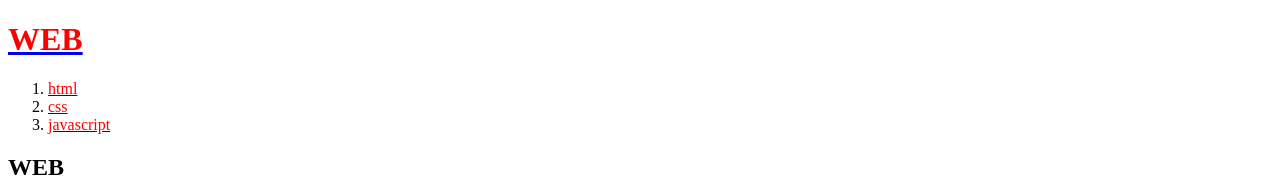
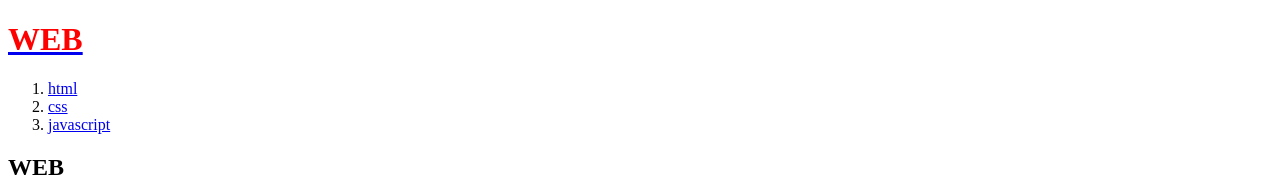
Before and after one commit to leeyou34/web2-1, a plain HTML site: page index.html in a window 1280 px wide. Shown: the top 183 px of the page. Drawn offline with Linux system fonts and the light colour scheme.

Commit message:
Update index.html

```diff
--- a/index.html
+++ b/index.html
@@ -10,13 +10,13 @@
   <body>
     <h1><a href="index.html"><font color="red">WEB</font></a></h1>
       <ol>
-        <li><a href="생활코딩 15.1.html"><font color="red">html</font></a></li>
-        <li><a href="생활코딩 15.2.html"><font color="red">css</font></a></li>
-        <li><a href="생활코딩 15.3.html"><font color="red">javascript</font></a></li>
+        <li><a href="생활코딩 15.1.html">html</a></li>
+        <li><a href="생활코딩 15.2.html">css</a></li>
+        <li><a href="생활코딩 15.3.html">javascript</a></li>
       </ol>
-<h2>WEB</h2>
-<p>The World Wide Web (WWW), commonly known as the Web, is an information system where documents and other web resources are identified by Uniform Resource Locators (URLs, such as https://example.com/), which may be interlinked by hyperlinks, and are accessible over the Internet.[1][2] The resources of the Web are transferred via the Hypertext Transfer Protocol (HTTP), may be accessed by users by a software application called a web browser, and are published by a software application called a web server. The World Wide Web is not synonymous with the Internet, which pre-dated the Web in some form by over two decades and upon which technologies the Web is built.
+      <h2>WEB</h2>
+       <p>The World Wide Web (WWW), commonly known as the Web, is an information system where documents and other web resources are identified by Uniform Resource Locators (URLs, such as https://example.com/), which may be interlinked by hyperlinks, and are accessible over the Internet.[1][2] The resources of the Web are transferred via the Hypertext Transfer Protocol (HTTP), may be accessed by users by a software application called a web browser, and are published by a software application called a web server. The World Wide Web is not synonymous with the Internet, which pre-dated the Web in some form by over two decades and upon which technologies the Web is built.
 
-English scientist Sir Timothy Berners-Lee invented the World Wide Web in 1989. He wrote the first web browser in 1990 while employed at CERN near Geneva, Switzerland.[3][4] The browser was released outside CERN to other research institutions starting in January 1991, and then to the general public in August 1991. The Web began to enter everyday use in 1993-4, when websites for general use started to become available.[5] The World Wide Web has been central to the development of the Information Age, and is the primary tool billions of people use to interact on the Internet.</p>
-</body>
+         English scientist Sir Timothy Berners-Lee invented the World Wide Web in 1989. He wrote the first web browser in 1990 while employed at CERN near Geneva, Switzerland.[3][4] The browser was released outside CERN to other research institutions starting in January 1991, and then to the general public in August 1991. The Web began to enter everyday use in 1993-4, when websites for general use started to become available.[5] The World Wide Web has been central to the development of the Information Age, and is the primary tool billions of people use to interact on the Internet.</p>
+ </body>
 </html>
```
